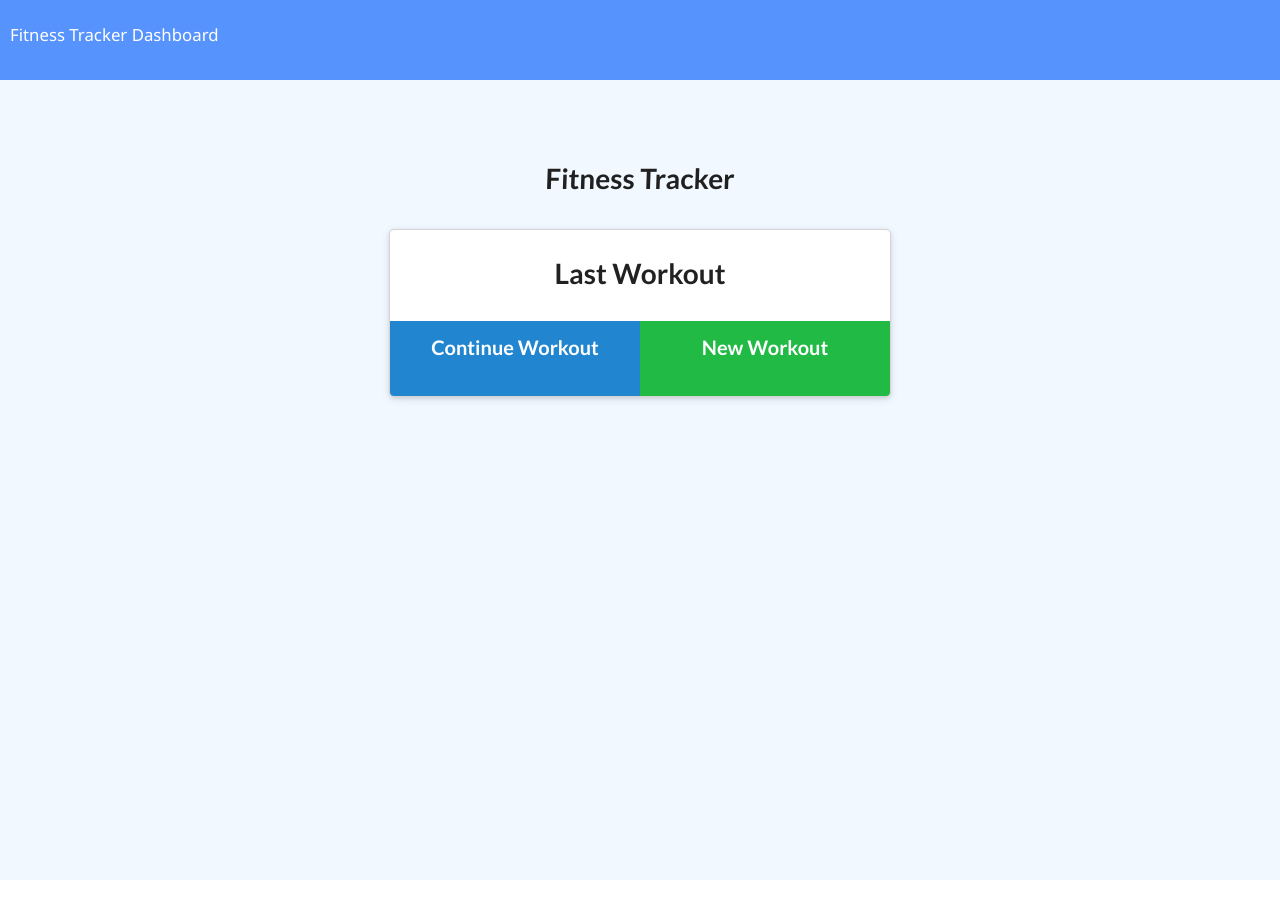
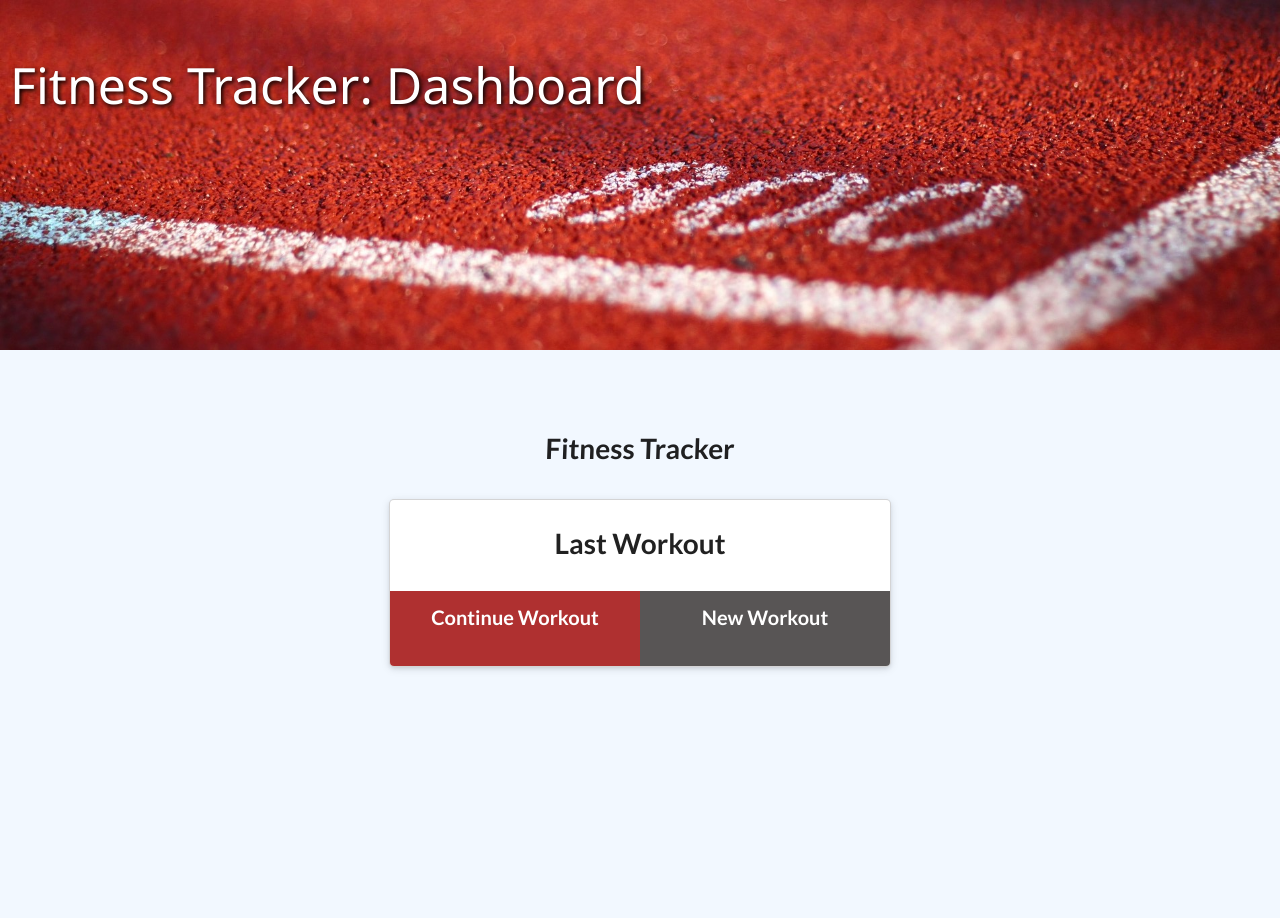
Before and after one commit to miadehaan/Fitness_Tracker, a website: page public/index.html in a window 1280 px wide. Before the commit the page ends 880 px from the top, so only its background shows below. Drawn offline with nearby package versions, Linux system fonts and the light colour scheme; no server answers.

Commit message:
design/colors updated; README updated

```diff
--- a/public/index.html
+++ b/public/index.html
@@ -12,7 +12,7 @@
 
 <body>
   <nav>
-    <a href="/">Fitness Tracker</a>
+    <a href="/">Fitness Tracker: </a>
     <a href="/stats">Dashboard</a>
   </nav>
   <div class="wrapper workout">
@@ -26,8 +26,8 @@
           <div>
             <div class="workout-stats"></div>
             <div class="buttons">
-              <a id="continue-btn" href="/exercise?" class="huge ui blue button">Continue Workout</a>
-              <a href="/exercise" class="huge positive ui button">New Workout</a>
+              <a id="continue-btn" href="/exercise?" class="huge ui button continueBtn">Continue Workout</a>
+              <a href="/exercise" class="huge ui button newBtn">New Workout</a>
             </div>
           </div>
         </div>
--- a/public/style.css
+++ b/public/style.css
@@ -17,12 +17,16 @@ body {
 }
 
 nav {
-  background-color: #5793fd;
+  /* background-color: #5793fd; */
+  background-image: url("gymheader.jpg");
+  background-size: cover;
   color: #ffffff;
-  height: 80px;
+  height: 350px;
   padding: 10px;
   line-height: 3;
-  font-size: 1.2rem;
+  /* font-size: 1.2rem; */
+  font-size: 50px;
+  text-shadow: 2px 2px 4px #000000;
 }
 
 a,
@@ -42,6 +46,16 @@ header {
 
 header h1 {
   transform: skewX(-2deg);
+}
+
+.buttons .continueBtn {
+  background-color: rgb(175, 48, 48);
+  color: white;
+}
+
+.buttons .newBtn {
+  background-color: rgb(88, 85, 85);
+  color: white;
 }
 
 select {
@@ -147,6 +161,16 @@ form::after {
   width: 100%;
 }
 
+.exercise .buttons .completeBtn {
+  background-color: rgb(175, 48, 48);
+  color: white;
+}
+
+.exercise .buttons .addBtn {
+  background-color: rgb(88, 85, 85);
+  color: white;
+}
+
 button {
   display: block;
   border: none;
@@ -157,6 +181,7 @@ button {
   padding: 10px;
   background: linear-gradient(to bottom, #ffffff 0%, #e5e5e5 100%);
 }
+
 
 #toast {
   border-radius: 4px;
--- a/server.js
+++ b/server.js
@@ -63,8 +63,7 @@ app.get("/api/workouts", (req,res) => {
   db.Workout.find({  })
   .populate("workouts")
   .then(dbWorkouts => {
-    console.log(dbWorkouts);
-
+    // console.log(dbWorkouts);
     res.json(dbWorkouts);
   })
   .catch(err => {
```
Also changed, not shown: public/exercise.html (+2 -2 lines), README.md, public/gymheader.jpg (added).
